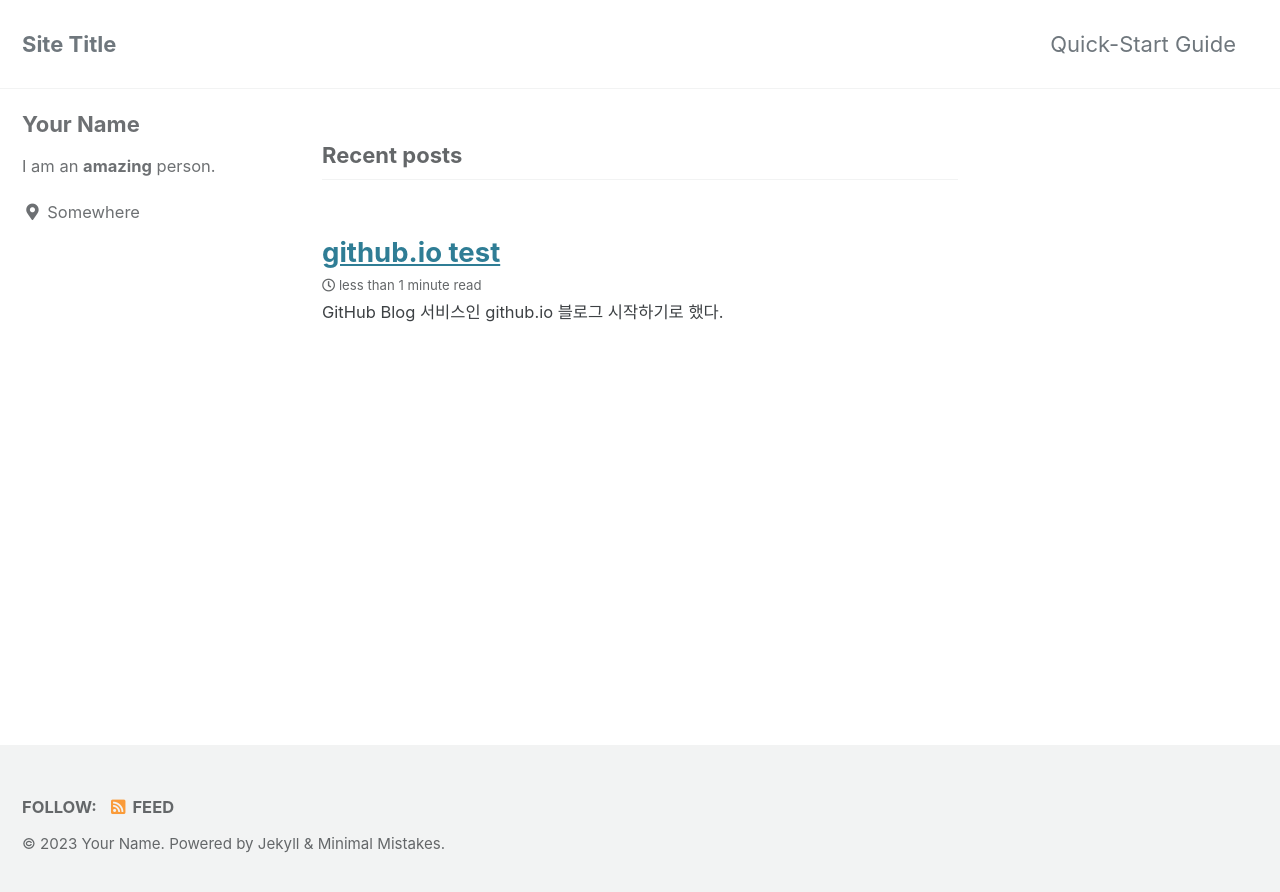
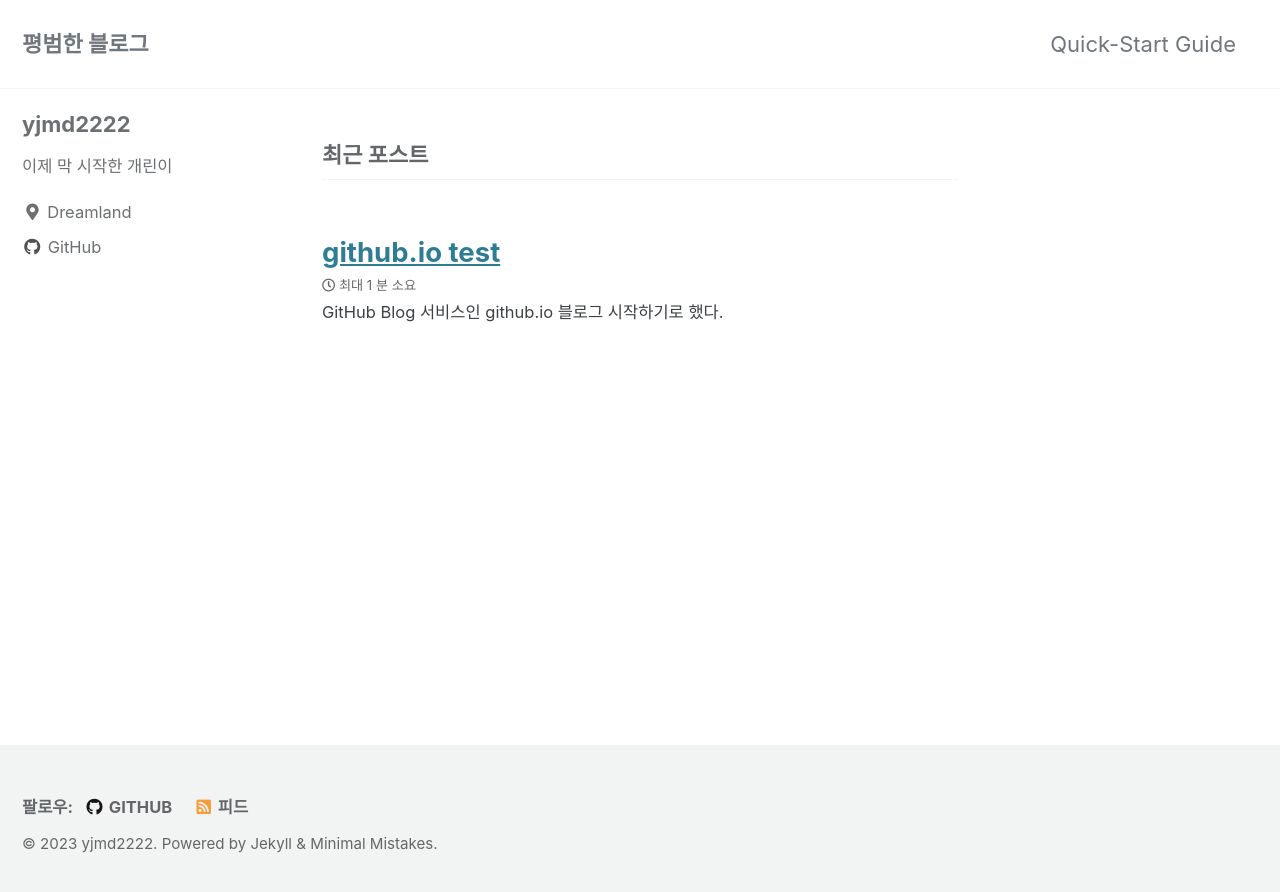
Before and after one commit to yjmd2222/yjmd2222.github.io, a Jekyll site: the page built from index.html, in a window 1280 px wide. Shown: the top 892 px of the page. Built offline with Jekyll 4.4.1, drawn with Linux system fonts in a browser that asks for light colours; cached includes are drawn as plain includes; the list of posts is cut into pages by our own code.

Commit message:
testing _config.yml and _pages

```diff
--- a/Gemfile
+++ b/Gemfile
@@ -1,2 +1,5 @@
 source "https://rubygems.org"
 gemspec
+# Windows does not include zoneinfo files, so bundle the tzinfo-data gem
+gem 'tzinfo'
+gem "tzinfo-data", platforms: [:mingw, :mswin, :x64_mingw, :jruby]
--- a/_config.yml
+++ b/_config.yml
@@ -15,13 +15,13 @@
 minimal_mistakes_skin    : "default" # "air", "aqua", "contrast", "dark", "dirt", "neon", "mint", "plum", "sunrise"
 
 # Site Settings
-locale                   : "en-US"
-title                    : "Site Title"
+locale                   : "ko-KR"
+title                    : "평범한 블로그"
 title_separator          : "-"
 subtitle                 : # site tagline that appears below site title in masthead
-name                     : "Your Name"
-description              : "An amazing website."
-url                      : # the base hostname & protocol for your site e.g. "https://mmistakes.github.io"
+name                     : "yjmd2222"
+description              : "코딩 블로그"
+url                      : "https://yjmd2222.github.io"
 baseurl                  : # the subpath of your site, e.g. "/blog"
 repository               : # GitHub username/repo-name e.g. "mmistakes/minimal-mistakes"
 teaser                   : # path of fallback teaser image, e.g. "/assets/images/500x300.png"
@@ -104,10 +104,10 @@ analytics:
 
 # Site Author
 author:
-  name             : "Your Name"
+  name             : "yjmd2222"
   avatar           : # path of avatar image, e.g. "/assets/images/bio-photo.jpg"
-  bio              : "I am an **amazing** person."
-  location         : "Somewhere"
+  bio              : "이제 막 시작한 개린이"
+  location         : "Dreamland"
   email            :
   links:
     - label: "Email"
@@ -124,7 +124,7 @@ author:
       # url: "https://facebook.com/"
     - label: "GitHub"
       icon: "fab fa-fw fa-github"
-      # url: "https://github.com/"
+      url: "https://github.com/yjmd2222"
     - label: "Instagram"
       icon: "fab fa-fw fa-instagram"
       # url: "https://instagram.com/"
@@ -140,7 +140,7 @@ footer:
       # url:
     - label: "GitHub"
       icon: "fab fa-fw fa-github"
-      # url:
+      url: "https://github.com/yjmd2222"
     - label: "GitLab"
       icon: "fab fa-fw fa-gitlab"
       # url:
@@ -220,7 +220,7 @@ sass:
 permalink: /:categories/:title/
 paginate: 5 # amount of posts to show
 paginate_path: /page:num/
-timezone: # https://en.wikipedia.org/wiki/List_of_tz_database_time_zones
+timezone: "Asia/Seoul"
 
 
 # Plugins (previously gems:)
```
Also changed, not shown: _pages/404.md (added, +15 -0 lines), _pages/about.md (added, +9 -0 lines).
